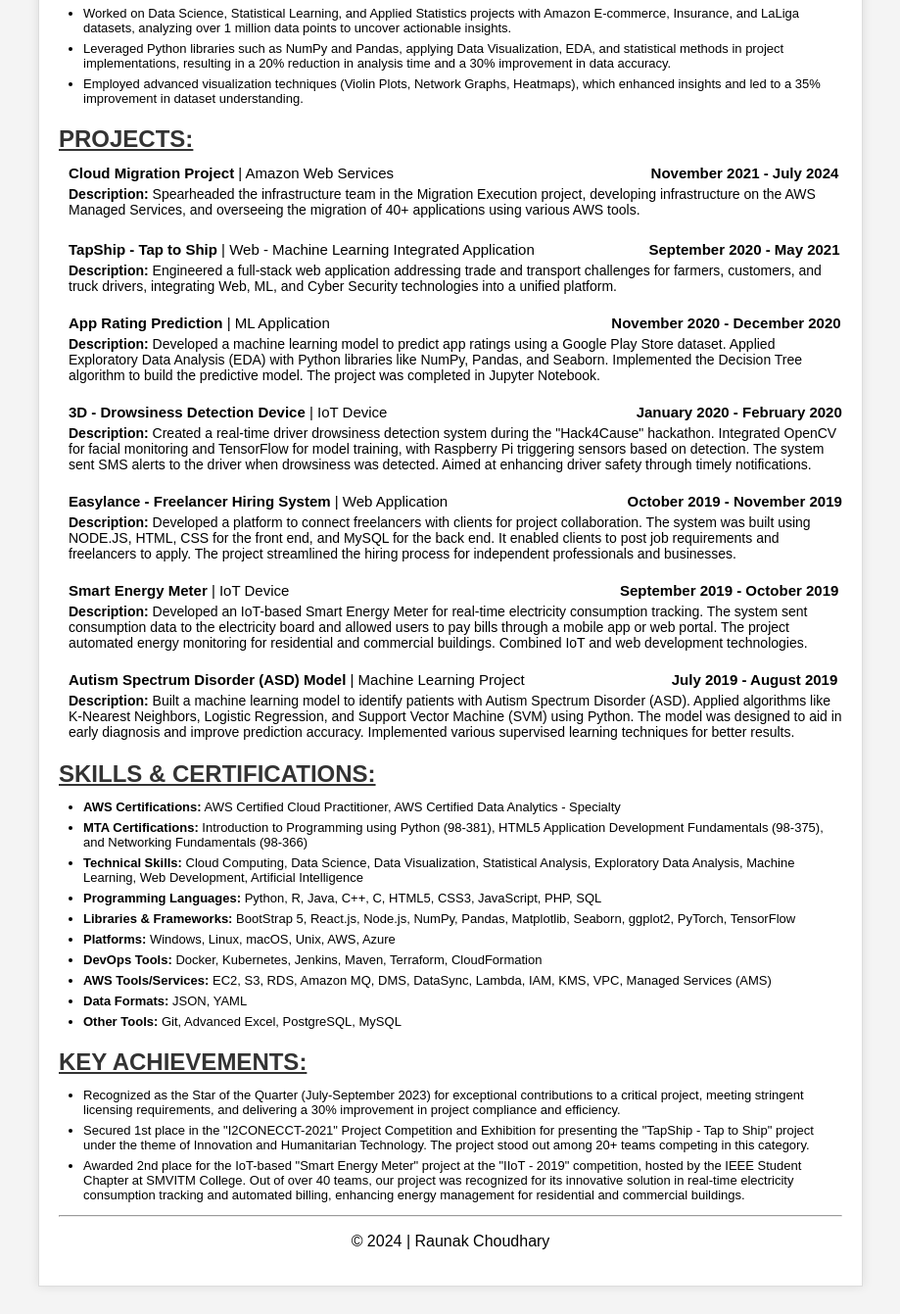
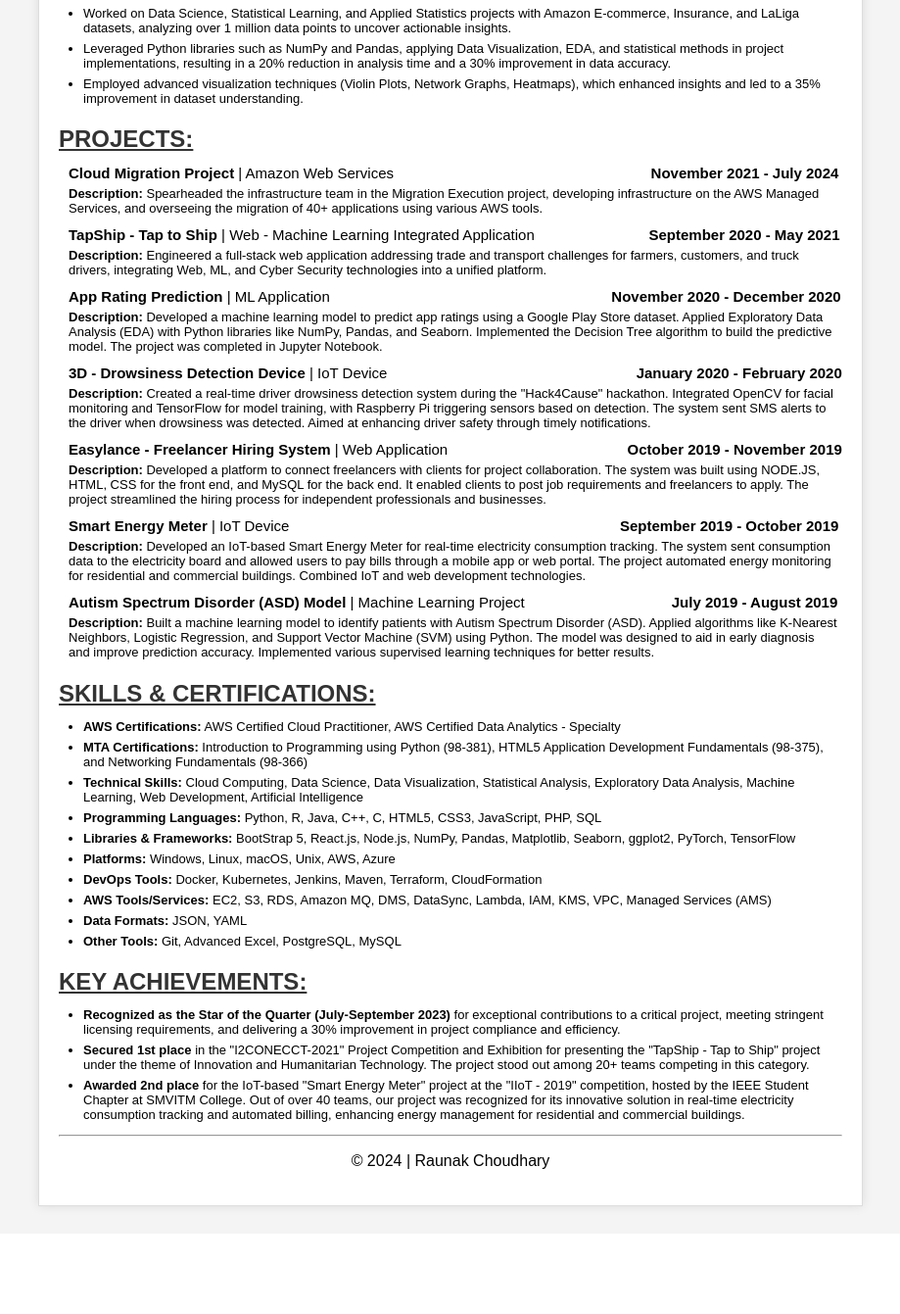
Before and after one commit to raunak-choudhary/rc_cv_project, a Django app: page / in a window 1280 px wide. Shown: the part 743-2084 px from the top of the page at 98% size, without its empty margins (180-1099 px from the left). After the commit the page ends 1981 px from the top, so only its background shows below. Run offline with Django 5.2, Linux system fonts and the light colour scheme.

Commit message:
Final Final Commit

```diff
--- a/rc_portfolio_cv/templates/rc_portfolio_cv/cv.html
+++ b/rc_portfolio_cv/templates/rc_portfolio_cv/cv.html
@@ -63,31 +63,31 @@
         <section>
             <h2 style="margin-bottom: 6px; padding-bottom: 6px;"><u>PROJECTS:</u></h2>
             <p style="font-size: 15px; margin-top: 6px; margin-bottom: 1px; padding-bottom: 1px; margin-left: 10px;"> <strong>Cloud Migration Project </strong> | Amazon Web Services &nbsp;&nbsp;&nbsp;&nbsp;&nbsp;&nbsp;&nbsp;&nbsp;&nbsp;&nbsp;&nbsp;&nbsp;&nbsp;&nbsp;&nbsp;&nbsp;&nbsp;&nbsp;&nbsp;&nbsp;&nbsp;&nbsp;&nbsp;&nbsp;&nbsp;&nbsp;&nbsp;&nbsp;&nbsp;&nbsp;&nbsp;&nbsp;&nbsp;&nbsp;&nbsp;&nbsp;&nbsp;&nbsp;&nbsp;&nbsp;&nbsp;&nbsp;&nbsp;&nbsp;&nbsp;&nbsp;&nbsp;&nbsp;&nbsp;&nbsp;&nbsp;&nbsp;&nbsp;&nbsp;&nbsp;&nbsp;&nbsp;&nbsp;&nbsp;&nbsp;&nbsp;<strong> November 2021 - July 2024</strong></p>
-            <p style="font-size: 14px; margin-top: 4px; margin-bottom: 4px; padding-bottom: 4px; margin-left: 10px;"><b>Description:</b> Spearheaded the infrastructure team in the Migration Execution project, developing infrastructure on the AWS Managed Services,
+            <p style="font-size: 13px; margin-top: 4px; margin-bottom: 1px; padding-bottom: 1px; margin-left: 10px;"><b>Description:</b> Spearheaded the infrastructure team in the Migration Execution project, developing infrastructure on the AWS Managed Services,
                 and overseeing the migration of 40+ applications using various AWS tools.</p>
 
-            <p style="font-size: 15px; margin-top: 20px; margin-bottom: 1px; padding-bottom: 1px; margin-left: 10px;"> <strong>TapShip - Tap to Ship</strong> | Web - Machine Learning Integrated Application &nbsp;&nbsp;&nbsp;&nbsp;&nbsp;&nbsp;&nbsp;&nbsp;&nbsp;&nbsp;&nbsp;&nbsp;&nbsp;&nbsp;&nbsp;&nbsp;&nbsp;&nbsp;&nbsp;&nbsp;&nbsp;&nbsp;&nbsp;&nbsp;&nbsp;&nbsp;<strong> September 2020 - May 2021</strong></p>
-            <p style="font-size: 14px; margin-top: 4px; margin-bottom: 1px; padding-bottom: 1px; margin-left: 10px;"><b>Description:</b> Engineered a full-stack web application addressing trade and transport challenges for farmers, customers, and truck drivers,
+            <p style="font-size: 15px; margin-top: 10px; margin-bottom: 1px; padding-bottom: 1px; margin-left: 10px;"> <strong>TapShip - Tap to Ship</strong> | Web - Machine Learning Integrated Application &nbsp;&nbsp;&nbsp;&nbsp;&nbsp;&nbsp;&nbsp;&nbsp;&nbsp;&nbsp;&nbsp;&nbsp;&nbsp;&nbsp;&nbsp;&nbsp;&nbsp;&nbsp;&nbsp;&nbsp;&nbsp;&nbsp;&nbsp;&nbsp;&nbsp;&nbsp;<strong> September 2020 - May 2021</strong></p>
+            <p style="font-size: 13px; margin-top: 4px; margin-bottom: 1px; padding-bottom: 1px; margin-left: 10px;"><b>Description:</b> Engineered a full-stack web application addressing trade and transport challenges for farmers, customers, and truck drivers,
                 integrating Web, ML, and Cyber Security technologies into a unified platform.</p>
 
-            <p style="font-size: 15px; margin-top: 20px; margin-bottom: 1px; padding-bottom: 1px; margin-left: 10px;"> <strong>App Rating Prediction</strong> | ML Application &nbsp;&nbsp;&nbsp;&nbsp;&nbsp;&nbsp;&nbsp;&nbsp;&nbsp;&nbsp;&nbsp;&nbsp;&nbsp;&nbsp;&nbsp;&nbsp;&nbsp;&nbsp;&nbsp;&nbsp;&nbsp;&nbsp;&nbsp;&nbsp;&nbsp;&nbsp;&nbsp;&nbsp;&nbsp;&nbsp;&nbsp;&nbsp;&nbsp;&nbsp;&nbsp;&nbsp;&nbsp;&nbsp;&nbsp;&nbsp;&nbsp;&nbsp;&nbsp;&nbsp;&nbsp;&nbsp;&nbsp;&nbsp;&nbsp;&nbsp;&nbsp;&nbsp;&nbsp;&nbsp;&nbsp;&nbsp;&nbsp;&nbsp;&nbsp;&nbsp;&nbsp;&nbsp;&nbsp;&nbsp;&nbsp;&nbsp;&nbsp;<strong> November 2020 - December 2020</strong></p>
-            <p style="font-size: 14px; margin-top: 4px; margin-bottom: 1px; padding-bottom: 1px; margin-left: 10px;"><b>Description:</b> Developed a machine learning model to predict app ratings using a Google Play Store dataset. Applied Exploratory Data Analysis (EDA)
+            <p style="font-size: 15px; margin-top: 10px; margin-bottom: 1px; padding-bottom: 1px; margin-left: 10px;"> <strong>App Rating Prediction</strong> | ML Application &nbsp;&nbsp;&nbsp;&nbsp;&nbsp;&nbsp;&nbsp;&nbsp;&nbsp;&nbsp;&nbsp;&nbsp;&nbsp;&nbsp;&nbsp;&nbsp;&nbsp;&nbsp;&nbsp;&nbsp;&nbsp;&nbsp;&nbsp;&nbsp;&nbsp;&nbsp;&nbsp;&nbsp;&nbsp;&nbsp;&nbsp;&nbsp;&nbsp;&nbsp;&nbsp;&nbsp;&nbsp;&nbsp;&nbsp;&nbsp;&nbsp;&nbsp;&nbsp;&nbsp;&nbsp;&nbsp;&nbsp;&nbsp;&nbsp;&nbsp;&nbsp;&nbsp;&nbsp;&nbsp;&nbsp;&nbsp;&nbsp;&nbsp;&nbsp;&nbsp;&nbsp;&nbsp;&nbsp;&nbsp;&nbsp;&nbsp;&nbsp;<strong> November 2020 - December 2020</strong></p>
+            <p style="font-size: 13px; margin-top: 4px; margin-bottom: 1px; padding-bottom: 1px; margin-left: 10px;"><b>Description:</b> Developed a machine learning model to predict app ratings using a Google Play Store dataset. Applied Exploratory Data Analysis (EDA)
                 with Python libraries like NumPy, Pandas, and Seaborn. Implemented the Decision Tree algorithm to build the predictive model. The project was completed in Jupyter Notebook.</p>
 
-            <p style="font-size: 15px; margin-top: 20px; margin-bottom: 1px; padding-bottom: 1px; margin-left: 10px;"> <strong>3D - Drowsiness Detection Device</strong> | IoT Device &nbsp;&nbsp;&nbsp;&nbsp;&nbsp;&nbsp;&nbsp;&nbsp;&nbsp;&nbsp;&nbsp;&nbsp;&nbsp;&nbsp;&nbsp;&nbsp;&nbsp;&nbsp;&nbsp;&nbsp;&nbsp;&nbsp;&nbsp;&nbsp;&nbsp;&nbsp;&nbsp;&nbsp;&nbsp;&nbsp;&nbsp;&nbsp;&nbsp;&nbsp;&nbsp;&nbsp;&nbsp;&nbsp;&nbsp;&nbsp;&nbsp;&nbsp;&nbsp;&nbsp;&nbsp;&nbsp;&nbsp;&nbsp;&nbsp;&nbsp;&nbsp;&nbsp;&nbsp;&nbsp;&nbsp;&nbsp;&nbsp;&nbsp;&nbsp;<strong> January 2020 - February 2020</strong></p>
-            <p style="font-size: 14px; margin-top: 4px; margin-bottom: 1px; padding-bottom: 1px; margin-left: 10px;"><b>Description:</b> Created a real-time driver drowsiness detection system during the "Hack4Cause" hackathon. Integrated OpenCV for facial monitoring and
+            <p style="font-size: 15px; margin-top: 10px; margin-bottom: 1px; padding-bottom: 1px; margin-left: 10px;"> <strong>3D - Drowsiness Detection Device</strong> | IoT Device &nbsp;&nbsp;&nbsp;&nbsp;&nbsp;&nbsp;&nbsp;&nbsp;&nbsp;&nbsp;&nbsp;&nbsp;&nbsp;&nbsp;&nbsp;&nbsp;&nbsp;&nbsp;&nbsp;&nbsp;&nbsp;&nbsp;&nbsp;&nbsp;&nbsp;&nbsp;&nbsp;&nbsp;&nbsp;&nbsp;&nbsp;&nbsp;&nbsp;&nbsp;&nbsp;&nbsp;&nbsp;&nbsp;&nbsp;&nbsp;&nbsp;&nbsp;&nbsp;&nbsp;&nbsp;&nbsp;&nbsp;&nbsp;&nbsp;&nbsp;&nbsp;&nbsp;&nbsp;&nbsp;&nbsp;&nbsp;&nbsp;&nbsp;&nbsp;<strong> January 2020 - February 2020</strong></p>
+            <p style="font-size: 13px; margin-top: 4px; margin-bottom: 1px; padding-bottom: 1px; margin-left: 10px;"><b>Description:</b> Created a real-time driver drowsiness detection system during the "Hack4Cause" hackathon. Integrated OpenCV for facial monitoring and
                 TensorFlow for model training, with Raspberry Pi triggering sensors based on detection. The system sent SMS alerts to the driver when drowsiness was detected. Aimed at enhancing driver safety through timely notifications.</p>
 
-            <p style="font-size: 15px; margin-top: 20px; margin-bottom: 1px; padding-bottom: 1px; margin-left: 10px;"> <strong>Easylance - Freelancer Hiring System</strong> | Web Application &nbsp;&nbsp;&nbsp;&nbsp;&nbsp;&nbsp;&nbsp;&nbsp;&nbsp;&nbsp;&nbsp;&nbsp;&nbsp;&nbsp;&nbsp;&nbsp;&nbsp;&nbsp;&nbsp;&nbsp;&nbsp;&nbsp;&nbsp;&nbsp;&nbsp;&nbsp;&nbsp;&nbsp;&nbsp;&nbsp;&nbsp;&nbsp;&nbsp;&nbsp;&nbsp;&nbsp;&nbsp;&nbsp;&nbsp;&nbsp;&nbsp;&nbsp;<strong> October 2019 - November 2019 </strong></p>
-            <p style="font-size: 14px; margin-top: 4px; margin-bottom: 1px; padding-bottom: 1px; margin-left: 10px;"><b>Description:</b> Developed a platform to connect freelancers with clients for project collaboration. The system was built using NODE.JS, HTML,
+            <p style="font-size: 15px; margin-top: 10px; margin-bottom: 1px; padding-bottom: 1px; margin-left: 10px;"> <strong>Easylance - Freelancer Hiring System</strong> | Web Application &nbsp;&nbsp;&nbsp;&nbsp;&nbsp;&nbsp;&nbsp;&nbsp;&nbsp;&nbsp;&nbsp;&nbsp;&nbsp;&nbsp;&nbsp;&nbsp;&nbsp;&nbsp;&nbsp;&nbsp;&nbsp;&nbsp;&nbsp;&nbsp;&nbsp;&nbsp;&nbsp;&nbsp;&nbsp;&nbsp;&nbsp;&nbsp;&nbsp;&nbsp;&nbsp;&nbsp;&nbsp;&nbsp;&nbsp;&nbsp;&nbsp;&nbsp;<strong> October 2019 - November 2019 </strong></p>
+            <p style="font-size: 13px; margin-top: 4px; margin-bottom: 1px; padding-bottom: 1px; margin-left: 10px;"><b>Description:</b> Developed a platform to connect freelancers with clients for project collaboration. The system was built using NODE.JS, HTML,
                 CSS for the front end, and MySQL for the back end. It enabled clients to post job requirements and freelancers to apply. The project streamlined the hiring process for independent professionals and businesses.</p>
 
-            <p style="font-size: 15px; margin-top: 20px; margin-bottom: 1px; padding-bottom: 1px; margin-left: 10px;"> <strong>Smart Energy Meter</strong> | IoT Device &nbsp;&nbsp;&nbsp;&nbsp;&nbsp;&nbsp;&nbsp;&nbsp;&nbsp;&nbsp;&nbsp;&nbsp;&nbsp;&nbsp;&nbsp;&nbsp;&nbsp;&nbsp;&nbsp;&nbsp;&nbsp;&nbsp;&nbsp;&nbsp;&nbsp;&nbsp;&nbsp;&nbsp;&nbsp;&nbsp;&nbsp;&nbsp;&nbsp;&nbsp;&nbsp;&nbsp;&nbsp;&nbsp;&nbsp;&nbsp;&nbsp;&nbsp;&nbsp;&nbsp;&nbsp;&nbsp;&nbsp;&nbsp;&nbsp;&nbsp;&nbsp;&nbsp;&nbsp;&nbsp;&nbsp;&nbsp;&nbsp;&nbsp;&nbsp;&nbsp;&nbsp;&nbsp;&nbsp;&nbsp;&nbsp;&nbsp;&nbsp;&nbsp;&nbsp;&nbsp;&nbsp;&nbsp;&nbsp;&nbsp;&nbsp;&nbsp;&nbsp;&nbsp;&nbsp;<strong> September 2019 - October 2019 </strong></p>
-            <p style="font-size: 14px; margin-top: 4px; margin-bottom: 1px; padding-bottom: 1px; margin-left: 10px;"><b>Description:</b> Developed an IoT-based Smart Energy Meter for real-time electricity consumption tracking. The system sent consumption data to
+            <p style="font-size: 15px; margin-top: 10px; margin-bottom: 1px; padding-bottom: 1px; margin-left: 10px;"> <strong>Smart Energy Meter</strong> | IoT Device &nbsp;&nbsp;&nbsp;&nbsp;&nbsp;&nbsp;&nbsp;&nbsp;&nbsp;&nbsp;&nbsp;&nbsp;&nbsp;&nbsp;&nbsp;&nbsp;&nbsp;&nbsp;&nbsp;&nbsp;&nbsp;&nbsp;&nbsp;&nbsp;&nbsp;&nbsp;&nbsp;&nbsp;&nbsp;&nbsp;&nbsp;&nbsp;&nbsp;&nbsp;&nbsp;&nbsp;&nbsp;&nbsp;&nbsp;&nbsp;&nbsp;&nbsp;&nbsp;&nbsp;&nbsp;&nbsp;&nbsp;&nbsp;&nbsp;&nbsp;&nbsp;&nbsp;&nbsp;&nbsp;&nbsp;&nbsp;&nbsp;&nbsp;&nbsp;&nbsp;&nbsp;&nbsp;&nbsp;&nbsp;&nbsp;&nbsp;&nbsp;&nbsp;&nbsp;&nbsp;&nbsp;&nbsp;&nbsp;&nbsp;&nbsp;&nbsp;&nbsp;&nbsp;&nbsp;<strong> September 2019 - October 2019 </strong></p>
+            <p style="font-size: 13px; margin-top: 4px; margin-bottom: 1px; padding-bottom: 1px; margin-left: 10px;"><b>Description:</b> Developed an IoT-based Smart Energy Meter for real-time electricity consumption tracking. The system sent consumption data to
                 the electricity board and allowed users to pay bills through a mobile app or web portal. The project automated energy monitoring for residential and commercial buildings. Combined IoT and web development technologies.</p>
 
-            <p style="font-size: 15px; margin-top: 20px; margin-bottom: 1px; padding-bottom: 1px; margin-left: 10px;"> <strong>Autism Spectrum Disorder (ASD) Model</strong> | Machine Learning Project &nbsp;&nbsp;&nbsp;&nbsp;&nbsp;&nbsp;&nbsp;&nbsp;&nbsp;&nbsp;&nbsp;&nbsp;&nbsp;&nbsp;&nbsp;&nbsp;&nbsp;&nbsp;&nbsp;&nbsp;&nbsp;&nbsp;&nbsp;&nbsp;&nbsp;&nbsp;&nbsp;&nbsp;&nbsp;&nbsp;&nbsp;&nbsp;&nbsp;&nbsp;<strong> July 2019 - August 2019 </strong></p>
-            <p style="font-size: 14px; margin-top: 4px; margin-bottom: 1px; padding-bottom: 1px; margin-left: 10px;"><b>Description:</b> Built a machine learning model to identify patients with Autism Spectrum Disorder (ASD). Applied algorithms like K-Nearest Neighbors,
+            <p style="font-size: 15px; margin-top: 10px; margin-bottom: 1px; padding-bottom: 1px; margin-left: 10px;"> <strong>Autism Spectrum Disorder (ASD) Model</strong> | Machine Learning Project &nbsp;&nbsp;&nbsp;&nbsp;&nbsp;&nbsp;&nbsp;&nbsp;&nbsp;&nbsp;&nbsp;&nbsp;&nbsp;&nbsp;&nbsp;&nbsp;&nbsp;&nbsp;&nbsp;&nbsp;&nbsp;&nbsp;&nbsp;&nbsp;&nbsp;&nbsp;&nbsp;&nbsp;&nbsp;&nbsp;&nbsp;&nbsp;&nbsp;&nbsp;<strong> July 2019 - August 2019 </strong></p>
+            <p style="font-size: 13px; margin-top: 4px; margin-bottom: 1px; padding-bottom: 1px; margin-left: 10px; margin-right: 5px;"><b>Description:</b> Built a machine learning model to identify patients with Autism Spectrum Disorder (ASD). Applied algorithms like K-Nearest Neighbors,
                 Logistic Regression, and Support Vector Machine (SVM) using Python. The model was designed to aid in early diagnosis and improve prediction accuracy. Implemented various supervised learning techniques for better results.</p>
         </section>
 
@@ -112,11 +112,11 @@
         <section>
             <h2 style="margin-bottom: 4px; padding-bottom: 4px;"><u>KEY ACHIEVEMENTS:</u></h2>
             <ul style="font-size: 13px; margin-top: 8px; margin-right: 0px; margin-left: -15px;">
-                <li style="margin-bottom: 6px;">Recognized as the Star of the Quarter (July-September 2023) for exceptional contributions to a critical project, meeting stringent licensing
+                <li style="margin-bottom: 6px;"><strong>Recognized as the Star of the Quarter (July-September 2023) </strong> for exceptional contributions to a critical project, meeting stringent licensing
                     requirements, and delivering a 30% improvement in project compliance and efficiency.</li>
-                <li style="margin-bottom: 6px; margin-top: 6px;">Secured 1st place in the "I2CONECCT-2021" Project Competition and Exhibition for presenting the "TapShip - Tap to Ship"
+                <li style="margin-bottom: 6px; margin-top: 6px;"><strong>Secured 1st place </strong> in the "I2CONECCT-2021" Project Competition and Exhibition for presenting the "TapShip - Tap to Ship"
                     project under the theme of Innovation and Humanitarian Technology. The project stood out among 20+ teams competing in this category. </li>
-                <li style="margin-bottom: 6px; margin-top: 6px;">Awarded 2nd place for the IoT-based "Smart Energy Meter" project at the "IIoT - 2019" competition, hosted by the IEEE Student Chapter at SMVITM College.
+                <li style="margin-bottom: 6px; margin-top: 6px;"><strong>Awarded 2nd place </strong> for the IoT-based "Smart Energy Meter" project at the "IIoT - 2019" competition, hosted by the IEEE Student Chapter at SMVITM College.
                     Out of over 40 teams, our project was recognized for its innovative solution in real-time electricity consumption tracking and automated billing, enhancing energy management for residential and commercial buildings.</li>
             </ul>
         </section>
```
Also changed, not shown: 2 other files.
